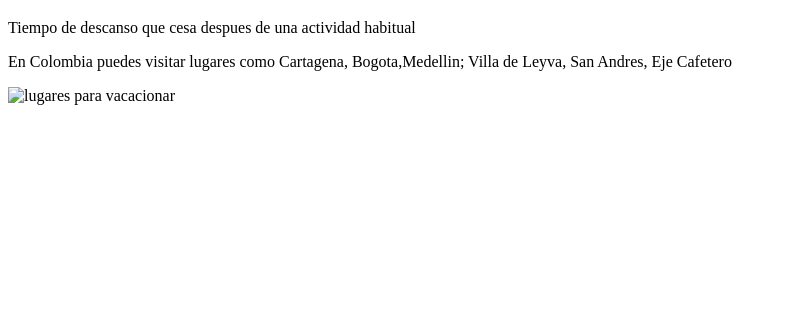
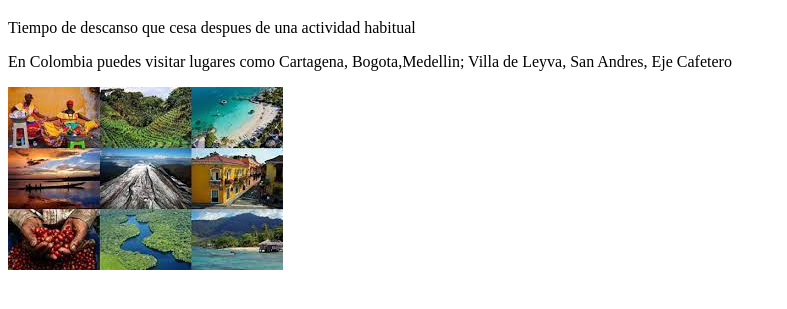
Before and after one commit to Aida2781/Mi-repositorio9, a plain HTML site: page index.html in a window 1280 px wide. Shown: the part 61-370 px from the top of the page, without its empty margins (0-787 px from the left). Drawn offline with Linux system fonts and the light colour scheme.

Commit message:
agregue un index

```diff
--- a/index.html
+++ b/index.html
@@ -7,7 +7,7 @@
     <h1>Lugares para Vacacionar</h1>
     <p>Tiempo de descanso que cesa despues de una actividad habitual</p>
     <p>En Colombia puedes visitar lugares como Cartagena, Bogota,Medellin; Villa de Leyva, San Andres, Eje Cafetero</p>
-    <img src="  " alt="lugares para vacacionar">
+    <img src="images (1).jpg" alt="lugares para vacacionar">
 
 </body>
 </html>
```
